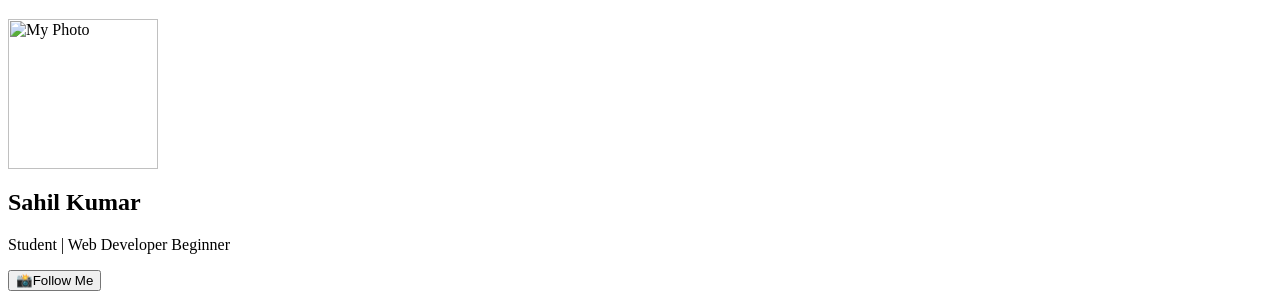
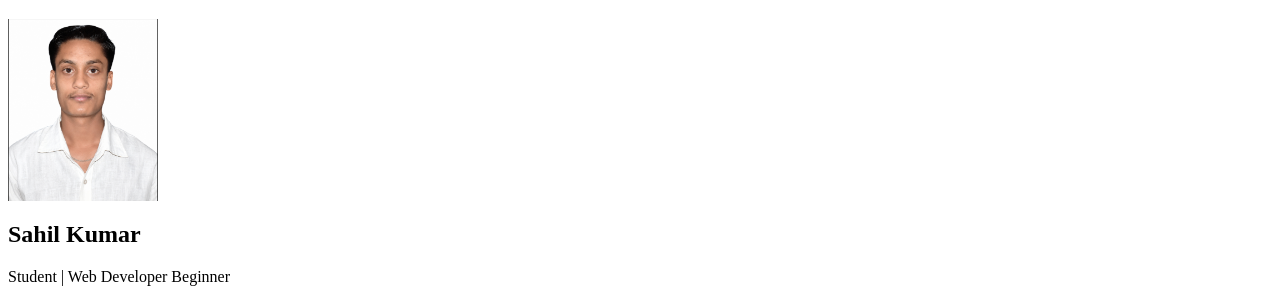
Before and after one commit to Sahil593-jpg/my-website, a plain HTML site: page index.html in a window 1280 px wide. Shown: the part 88-385 px from the top of the page. Drawn offline with Linux system fonts and the light colour scheme.

Commit message:
Update index.html

```diff
--- a/index.html
+++ b/index.html
@@ -7,7 +7,7 @@
 <body></<center>
     <h1>👋 Welcome to My Website</h1>
 
-    <img src="myphoto.jpeg" alt="My Photo" width="150">
+    <img src="myphoto.jpeg.jpg" alt="My Photo" width="150">
 
     <h2>Sahil Kumar</h2>
 
```
